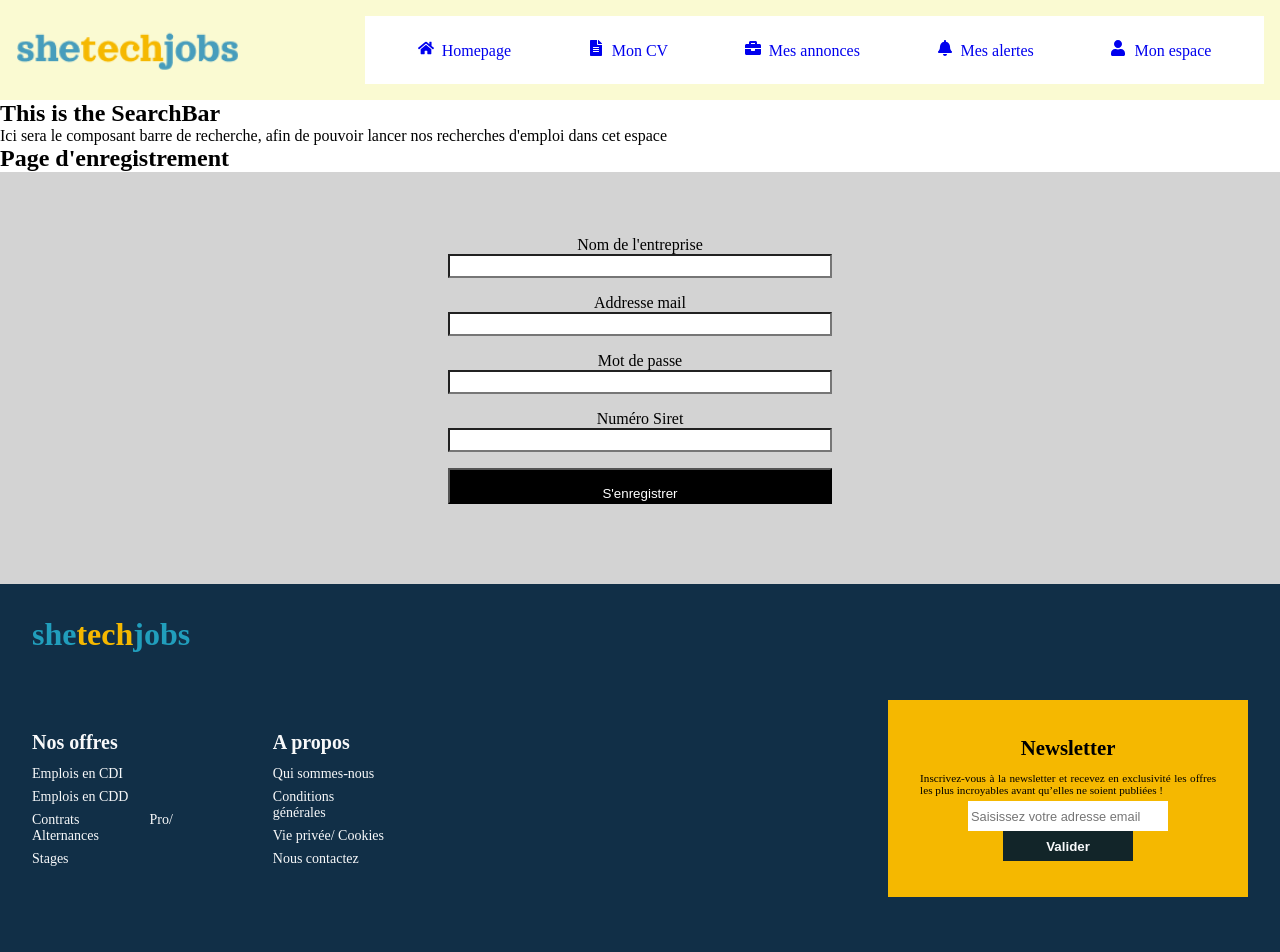
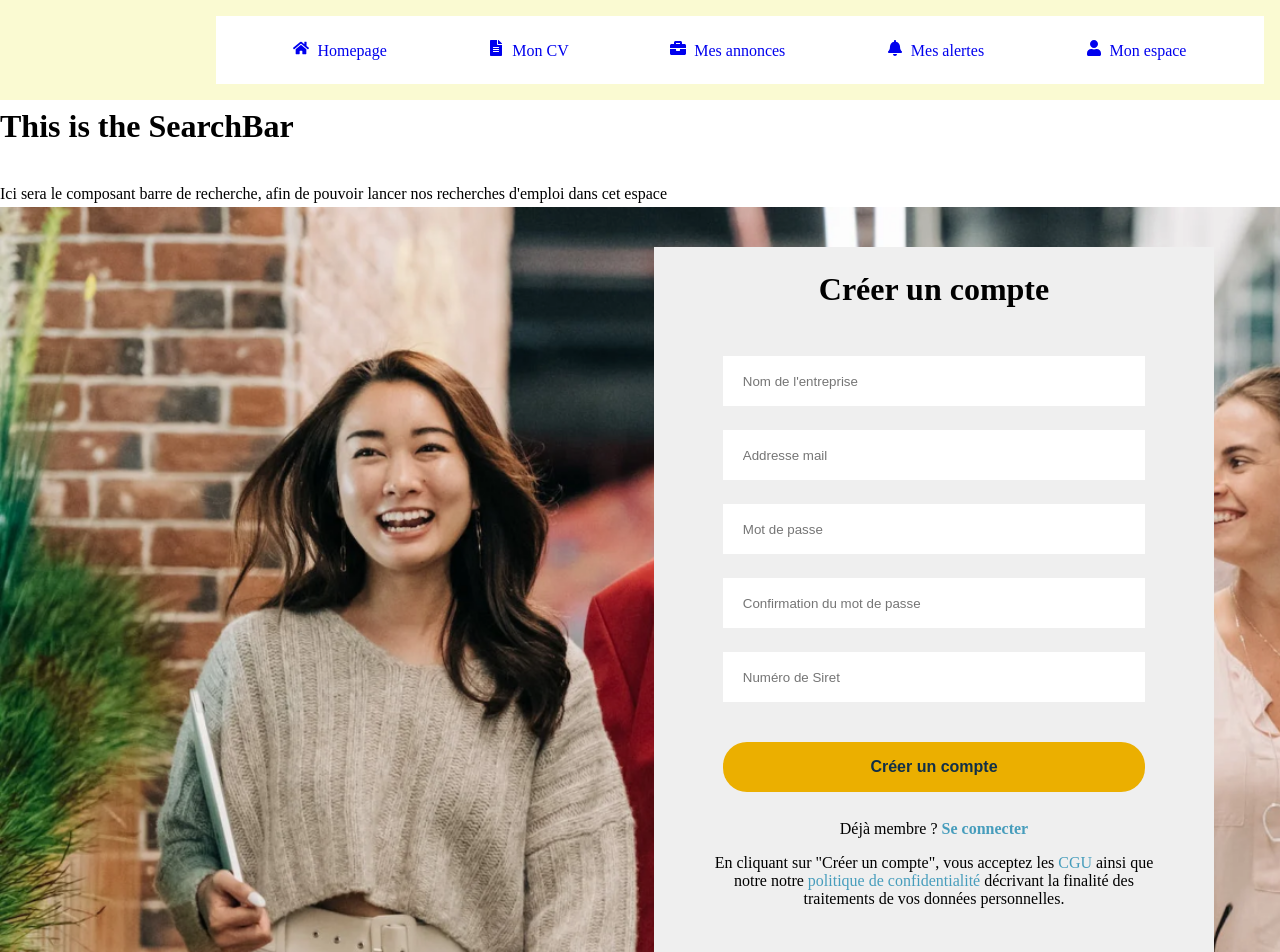
Before and after one commit to BEEBIKHAN/SheTechJobs, a React (Vite) app in the folder frontend/: page /login in a window 1280 px wide. Shown: the top 952 px of the page. Built offline with nearby package versions, Linux system fonts and the light colour scheme; a web font is replaced by a local one.

Commit message:
US_96 ok

```diff
--- a/frontend/src/components/Content.jsx
+++ b/frontend/src/components/Content.jsx
@@ -3,6 +3,7 @@ import Homepage from "../pages/Homepage";
 import SearchResult from "../pages/SearchResult";
 import AnnonceDetails from "../pages/AnnonceDetails";
 import Register from "../pages/Register";
+import Home from "../pages/Home";
 
 export default function Content() {
   return (
@@ -12,6 +13,7 @@ export default function Content() {
         <Route path="/search/:userResearch" element={<SearchResult />} />
         <Route path="/annonceDetails" element={<AnnonceDetails />} />
         <Route path="/login" element={<Register />} />
+        <Route path="/home" element={<Home />} />
       </Routes>
     </section>
   );
--- a/frontend/src/pages/Register.jsx
+++ b/frontend/src/pages/Register.jsx
@@ -1,5 +1,6 @@
 import axios from "axios";
 import { useState } from "react";
+import entrepreneurs from "../assets/images/inscription_entreprise.png";
 import "../styles/register.css";
 
 export default function Register() {
@@ -98,26 +99,66 @@ export default function Register() {
 
   return (
     <>
-      <h1>Page d'enregistrement</h1>
+      <div className="espace_connexion">
+        <img
+          src={entrepreneurs}
+          alt="Beautiful entrepreuneurs chatting and walking down the street while smiling"
+        />
         <form className="register_form" onSubmit={sendRegisterData}>
-        <p>Nom de l'entreprise</p>
-        <input type="text" onChange={handleChangeCompanyName} />
-        <p>Addresse mail</p>
-        <input type="text" onChange={handleChangeEmail} />
-        <p>Mot de passe</p>
-        <input type="text" onChange={handleChangePassword} />
-        <p>Numéro Siret</p>
-        <input type="text" onChange={handleChangesiret} />
+          <h2>Créer un compte</h2>
+          <input
+            type="text"
+            placeholder="Nom de l'entreprise"
+            onChange={handleChangeCompanyName}
+          />
+          <input
+            type="text"
+            placeholder="Addresse mail"
+            onChange={handleChangeEmail}
+          />
+          <input
+            type="password"
+            placeholder="Mot de passe"
+            onChange={handleChangePassword}
+          />
+          <input
+            type="password"
+            placeholder="Confirmation du mot de passe"
+            onChange={handleChangePassword}
+          />
+          <input
+            type="text"
+            placeholder="Numéro de Siret"
+            onChange={handleChangesiret}
+          />
           <input
             style={{
-            backgroundColor: "black",
-            color: "white",
+              backgroundColor: "#EBAF00",
+              color: "#112F47",
+              borderRadius: "24px",
               padding: "1rem 0",
+              fontWeight: "bolder",
+              fontSize: "16px",
+              margin: "16px 0px",
             }}
+            className="btn"
             type="submit"
-          value="S'enregistrer"
+            value="Créer un compte"
           />
+          <p>
+            Déjà membre ?{" "}
+            <a href="#Se connecter" id="seConnecter">
+              Se connecter
+            </a>
+          </p>
+          <p>
+            En cliquant sur "Créer un compte", vous acceptez les
+            <span className="CGU"> CGU</span> ainsi que notre notre
+            <span className="CGU"> politique de confidentialité</span> décrivant
+            la finalité des traitements de vos données personnelles.
+          </p>
         </form>
+      </div>
       {success ? <p>{success}</p> : ""}
       {error ? <p>{error}</p> : ""}
     </>
--- a/frontend/src/styles/register.css
+++ b/frontend/src/styles/register.css
@@ -1,17 +1,78 @@
+* {
+    box-sizing: border-box;
+    margin: 0;
+    padding: 0;
+}
+
 .register_form {
-    margin: 0 auto;
-    padding: 4rem 0;
-    background-color: lightgrey;
+    gap: 0.5rem;
+    display: flex;
+    background-color: #EFEFEF;
     text-align: center;
-    width: 100%;
-    display: flex;
+    width: 90%;
+    height: 45rem;
     flex-direction: column;
     align-items: center;
+    padding: 1rem;
+    margin: 1rem;
+}
+
+img {
+    width: 100%;
+    height: auto;
+}
+
+h2 {
+    margin: 8px 0px 40px;
+    font-weight: bold;
+    font-size: 32px;
 }
 
 .register_form input {
     background-color: white;
     margin-bottom: 1rem;
-    width: 30%;
-    height: 24px;
+    width: 85%;
+    height: 50px;
+    border: none;
+    /* text-align: center; */
+    padding: 15px 20px;
 }
+
+p {
+    width: 85%;
+    margin: 4px 0;
+}
+
+#seConnecter {
+    color: #479DBC;
+    font-weight: bold;
+}
+
+.CGU {
+    color: #479DBC;
+}
+
+@media (min-width: 620px) {
+    .espace_connexion {
+        min-height: 100vh;
+        background-image: url(../assets/images/inscription_entreprise.png);
+        display: flex;
+        background-size: cover;
+        justify-content: flex-end;
+        align-items: center;
+        padding: 0 50px;
+    }
+
+    .register_form {
+        max-width: 35rem;
+    }
+
+
+    .register_form input {
+        width: 80%;
+    }
+
+    img {
+        display: none;
+    }
+}
```
Also changed, not shown: frontend/src/assets/images/inscription_entreprise.png (added). Lines whose indentation alone changed are shown as unchanged.
